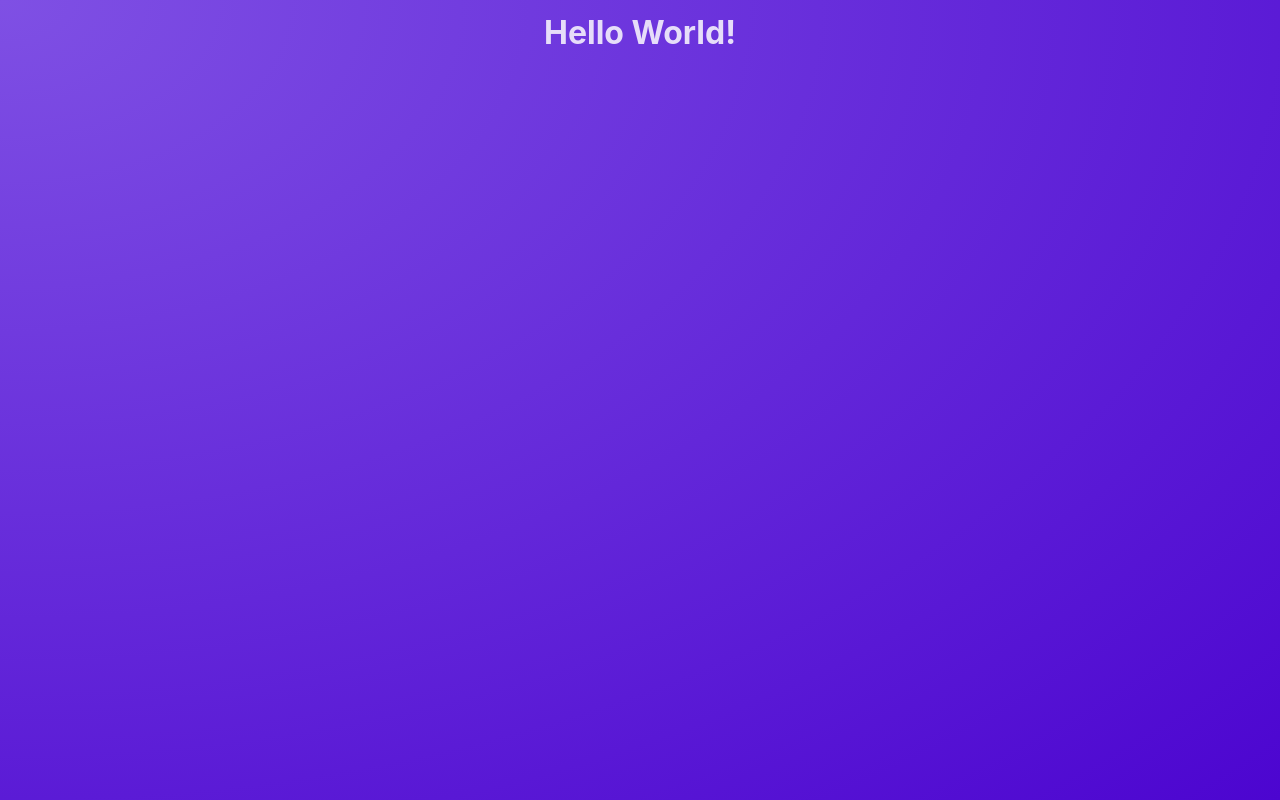
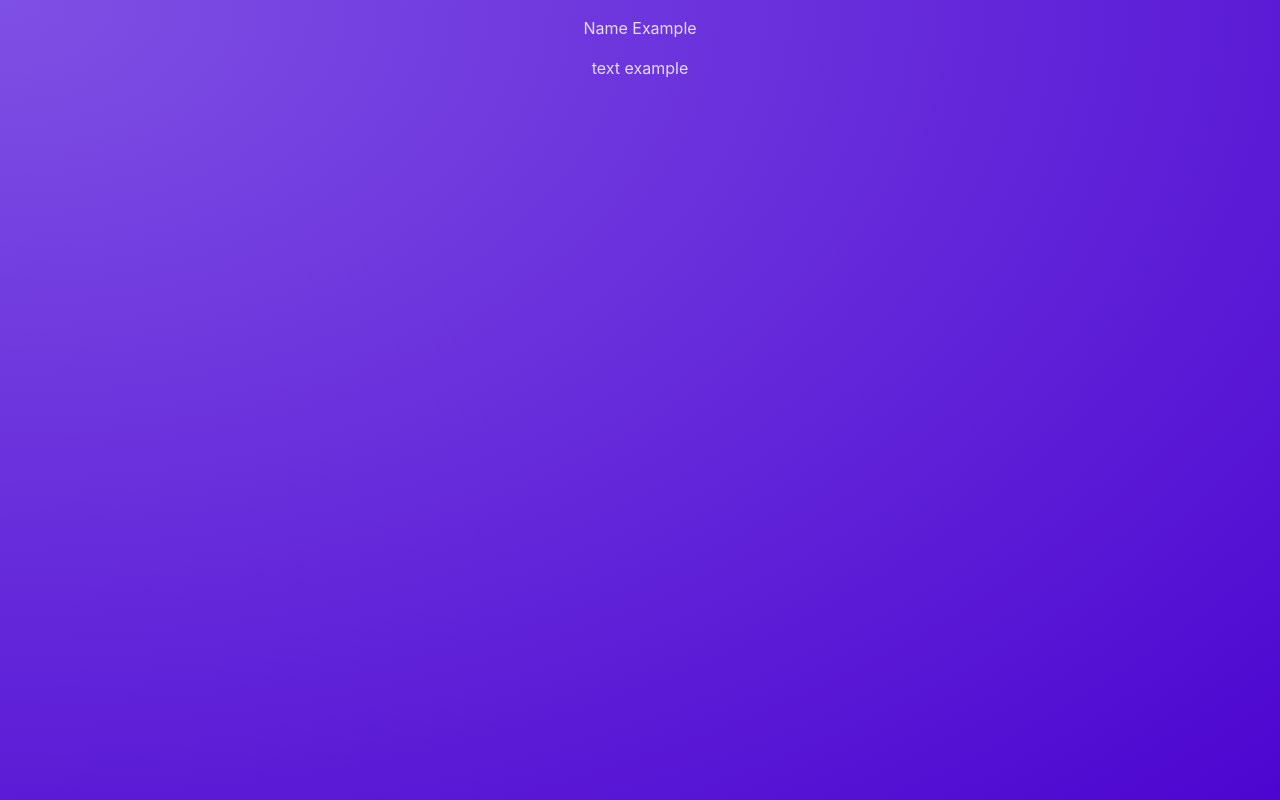
Before and after one commit to ADEP-123/noteDashboardReactVite, a React (Vite) app: page / in a window 1280 px wide. Built offline with nearby package versions, Linux system fonts and the light colour scheme.

Commit message:
feat: :sparkles: creating post component

```diff
--- a/src/App.jsx
+++ b/src/App.jsx
@@ -1,5 +1,7 @@
+import Post from "./components/Post";
+
 function App() {
-  return <h1>Hello World!</h1>;
+  return <Post />;
 }
 
 export default App;
--- /dev/null
+++ b/src/components/Post.jsx
@@ -0,0 +1,8 @@
+export default function Post(){
+    return(
+        <div>
+            <p>Name Example</p>
+            <p>text example</p>
+        </div>
+    )
+}
```
